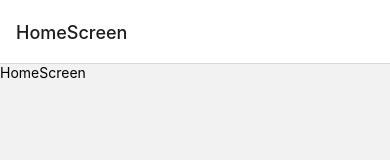
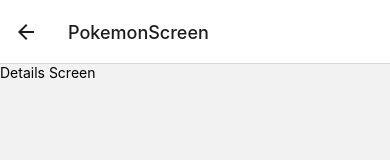
Before and after one commit to facuguardia/PokedexNative, a React Native app: screen /PokemonScreen in a window 390 px wide. Shown: the top 160 px of the page. Built offline with nearby package versions, Linux system fonts and the light colour scheme.

Commit message:
Add PokemonScreen component to Navigation

```diff
--- a/src/navigation/Navigation.tsx
+++ b/src/navigation/Navigation.tsx
@@ -1,6 +1,8 @@
 import React from 'react';
 import {createStackNavigator} from '@react-navigation/stack';
+
 import {HomeScreen} from '../screens/HomeScreen';
+import { PokemonScreen } from '../screens/PokemonScreen';
 
 const Stack = createStackNavigator();
 
@@ -8,6 +10,7 @@
   return (
     <Stack.Navigator>
       <Stack.Screen name="HomeScreen" component={HomeScreen} />
+      <Stack.Screen name="PokemonScreen" component={PokemonScreen} />
     </Stack.Navigator>
   );
 };
--- a/src/screens/HomeScreen.tsx
+++ b/src/screens/HomeScreen.tsx
@@ -1,11 +1,18 @@
 import React from 'react';
-import {Text, View} from 'react-native';
+import {Button, Text, View} from 'react-native';
+import {StackScreenProps} from '@react-navigation/stack';
+
+interface Props extends StackScreenProps<any, any> {}
 
 
-export const HomeScreen = () => {
+export const HomeScreen = ({navigation}: Props) => {
   return (
     <View>
       <Text>HomeScreen</Text>
+      <Button
+        title="ir al detalle"
+        onPress={() => navigation.navigate('PokemonScreen')}
+      />
     </View>
   );
 };
--- /dev/null
+++ b/src/screens/PokemonScreen.tsx
@@ -0,0 +1,12 @@
+import React from 'react';
+import {Button, Text, View} from 'react-native';
+
+
+
+export const PokemonScreen = () => {
+  return (
+    <View>
+      <Text>Details Screen</Text>
+    </View>
+  );
+};
```
